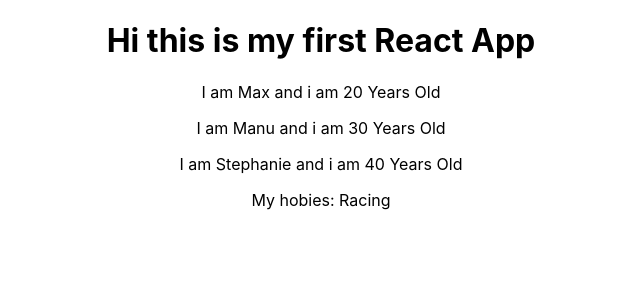
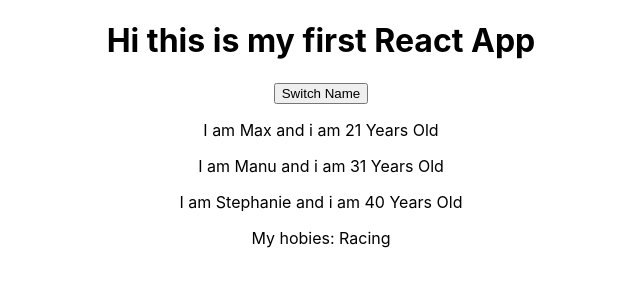
Before and after one commit to TowhidAust/ReactLearning, a React (Create React App) app in the folder my-app/: page / in a window 1280 px wide. Shown: the top 300 px of the page, without its empty margins (319-959 px from the left). Built offline with nearby package versions, Linux system fonts and the light colour scheme.

Commit message:
switchnamehandler

```diff
--- a/my-app/src/App.js
+++ b/my-app/src/App.js
@@ -4,13 +4,33 @@
 import Person from './Person/Person';
 
 class App extends Component {
+  state = {
+    persons: [
+      {name: "Max", age:21},
+      {name: "Manu", age: 31},
+      {name: "Stephanie", age: 40}],
+
+      other: "Some value"
+  }
+
+  switchNameHandler = () => {
+    console.log("this is switch name handler");
+    this.setState({
+      persons: [
+        {name: "Max", age:21},
+        {name: "Manu", age: 31},
+        {name: "Pen", age: 50}]
+    })
+  }
+
   render () {
     return (
       <div className='App'>
         <h1>Hi this is my first React App</h1>
-        <Person name="Max" age = "20" />
-        <Person name="Manu" age = "30" />
-        <Person name="Stephanie" age = "40"> My hobies: Racing </Person>
+        <button onClick = {this.switchNameHandler}>Switch Name</button>
+        <Person name = {this.state.persons[0].name} age ={this.state.persons[0].age} />
+        <Person name={this.state.persons[1].name} age = {this.state.persons[1].age} />
+        <Person name={this.state.persons[2].name} age = {this.state.persons[2].age}> My hobies: Racing </Person>
       </div>
     )
   }
```
